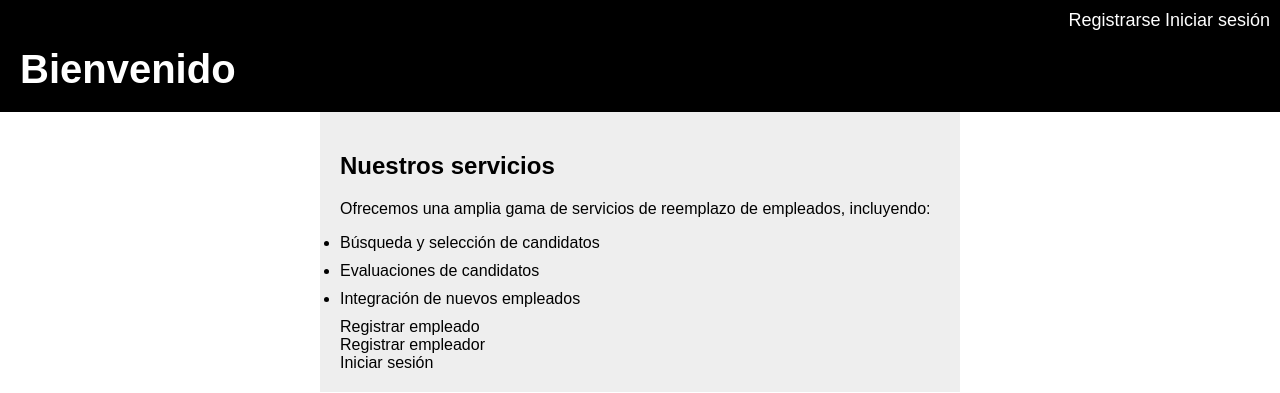
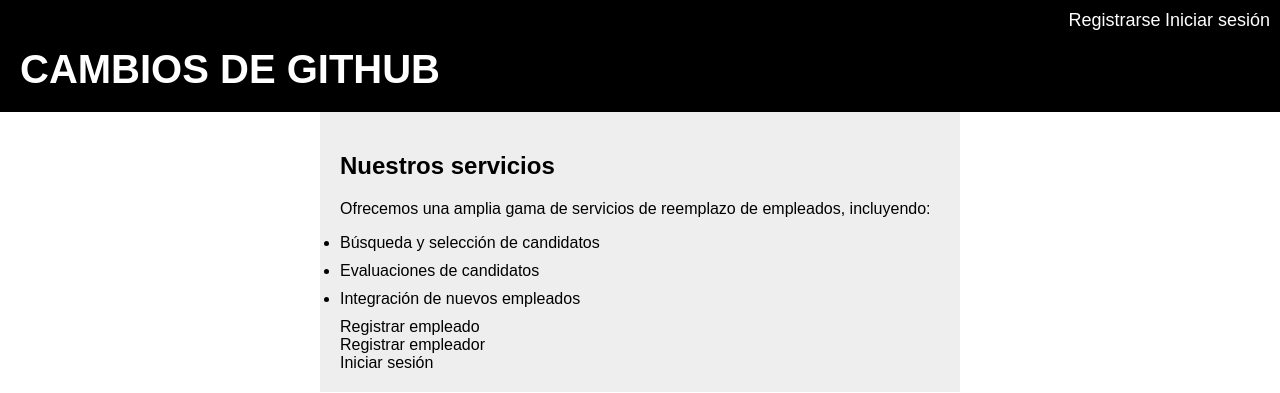
Before and after one commit to joaquinortiz1/App-Reemplazos, a Django app: page / in a window 1280 px wide. Shown: the top 393 px of the page. Run offline with Django 4.2, Linux system fonts and the light colour scheme.

Commit message:
Cambios en h1

```diff
--- a/Aplicaciones/GC/templates/index.html
+++ b/Aplicaciones/GC/templates/index.html
@@ -82,7 +82,7 @@
 </head>
 <body>
   <header>
-    <h1>Bienvenido</h1>
+    <h1>CAMBIOS DE GITHUB</h1>
   </header>
   <main>
     <section class="servicios">
```
